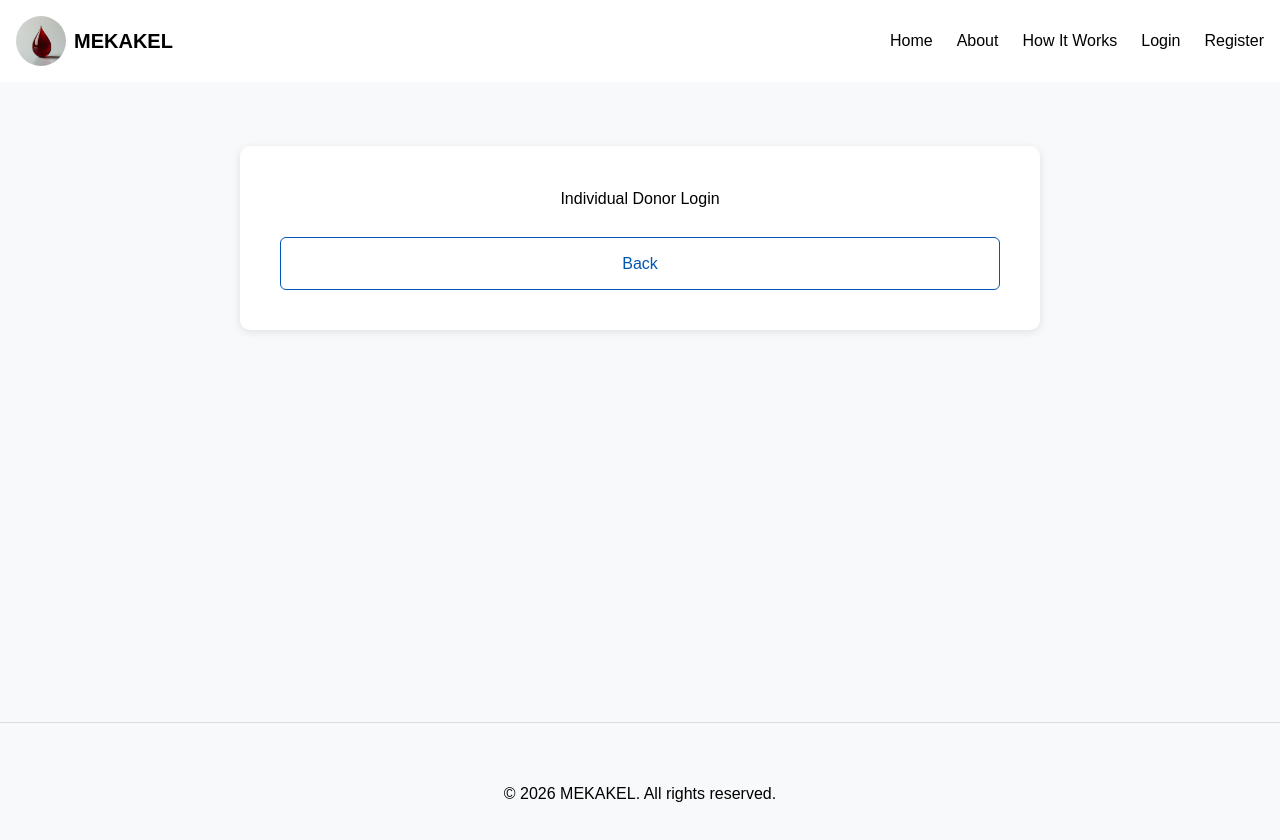
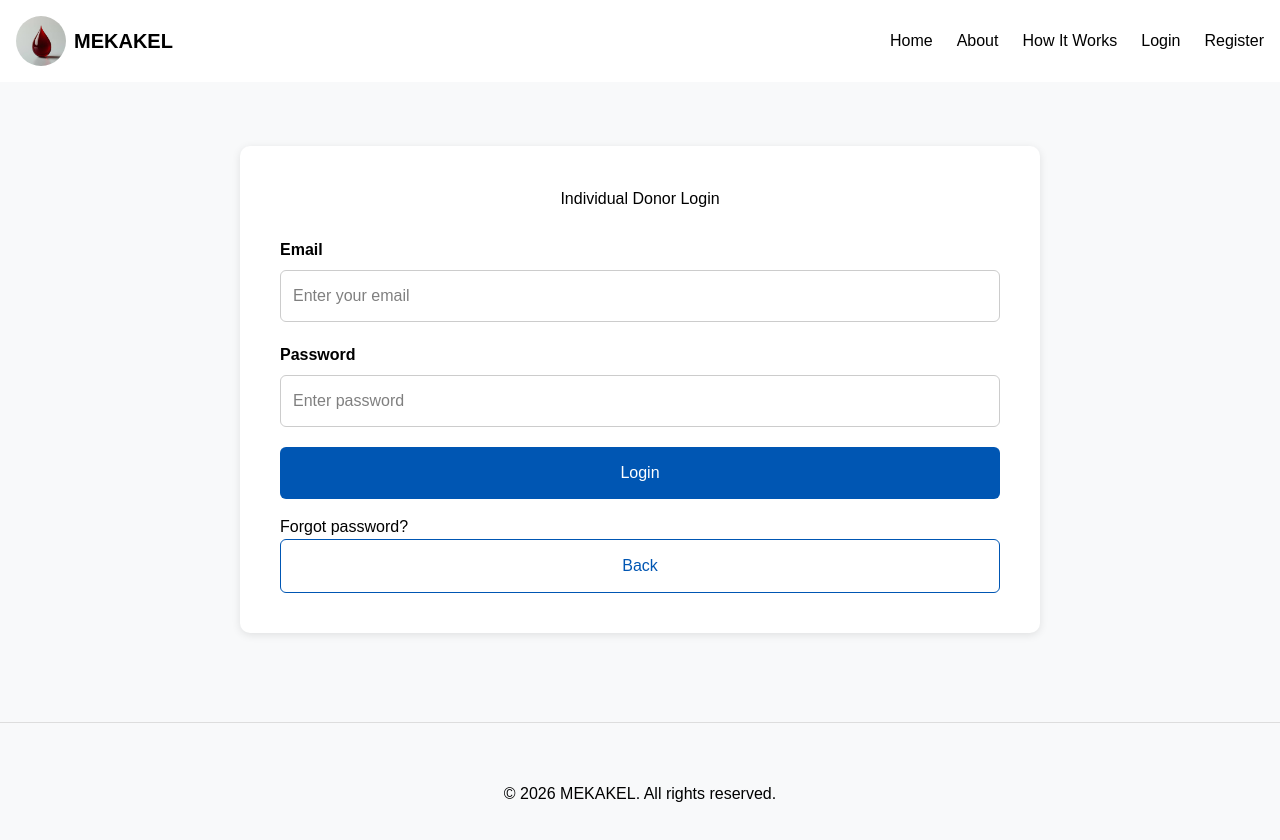
Before and after one commit to helena0904/mekakel, a React (Vite) app in the folder frontend/: page /login in a window 1280 px wide. Both pictures are taken after a click on the button "Individual Donor". Shown: the top 840 px of the page. Built offline with nearby package versions, Linux system fonts and the light colour scheme.

Commit message:
adding individual donor login page and forgate password page

```diff
--- a/frontend/src/pages/login.tsx
+++ b/frontend/src/pages/login.tsx
@@ -2,8 +2,9 @@ import { useState } from 'react'
 
 function Login() {
   const [loginType, setLoginType] = useState('')
-  const [institutionalEmail, setInstitutionalEmail] = useState('')
+  const [email, setEmail] = useState('')
   const [password, setPassword] = useState('')
+  const [forgotPassword, setForgotPassword] = useState(false)
 
   return (
     <div className="login-page">
@@ -39,40 +40,24 @@ function Login() {
           </>
         )}
 
-        {loginType === 'individual' && (
+        {loginType === 'individual' && !forgotPassword && (
           <div>
+           {/* Individual Donor Login Form */}
+
 
             <h2>Individual Donor Login</h2>
-
-            <button
-              className="back-button"
-              onClick={() => setLoginType('')}
-            >
-              Back
-            </button>
-
-          </div>
-        )}
-
-        {loginType === 'hospital' && (
-          <div>
-
-            {/*hospital login form*/}
-
-
-            <h2>Hospital / Clinic Login</h2>
 
             <form>
 
               <div className="login-form-group">
 
-                <label>Institutional Email</label>
+                <label>Email</label>
 
                 <input
                   type="email"
-                  value={institutionalEmail}
-                  onChange={(e) => setInstitutionalEmail(e.target.value)}
-                  placeholder="Enter institutional email"
+                  value={email}
+                  onChange={(e) => setEmail(e.target.value)}
+                  placeholder="Enter your email"
                 />
 
               </div>
@@ -100,6 +85,13 @@ function Login() {
             </form>
 
             <button
+              className="forgot-password"
+              onClick={() => setForgotPassword(true)}
+            >
+              Forgot password?
+            </button>
+
+            <button
               className="back-button"
               onClick={() => setLoginType('')}
             >
@@ -109,8 +101,109 @@ function Login() {
           </div>
         )}
 
+        {loginType === 'hospital' && !forgotPassword && (
+          <div>
+                        {/* Hospital / Clinic Login Form */}
+
+            <h2>Hospital / Clinic Login</h2>
+
+            <form>
+
+              <div className="login-form-group">
+
+                <label>Email</label>
+
+                <input
+                  type="email"
+                  value={email}
+                  onChange={(e) => setEmail(e.target.value)}
+                  placeholder="Enter your email"
+                />
+
+              </div>
+
+              <div className="login-form-group">
+
+                <label>Password</label>
+
+                <input
+                  type="password"
+                  value={password}
+                  onChange={(e) => setPassword(e.target.value)}
+                  placeholder="Enter password"
+                />
+
+              </div>
+
+              <button
+                type="submit"
+                className="login-button"
+              >
+                Login
+              </button>
+
+            </form>
+            <button
+              className="forgot-password"
+              onClick={() => setForgotPassword(true)}
+            >
+              Forgot password?
+            </button>
+
+            <button
+              className="back-button"
+              onClick={() => setLoginType('')}
+            >
+              Back
+            </button>
+
+          </div>
+        )}
+
+        {forgotPassword && (
+          <div>
+
+            <h2>Recover Password</h2>
+
+            <p className="login-introduction">
+              Enter your email address and we will send you a verification code to recover your account.
+            </p>
+
+            <form>
+
+              <div className="login-form-group">
+
+                <label>Email</label>
+
+                <input
+                  type="email"
+                  value={email}
+                  onChange={(e) => setEmail(e.target.value)}
+                  placeholder="Enter your email"
+                />
+
+              </div>
+
+              <button
+                type="submit"
+                className="login-button"
+              >
+                Send Verification Code
+              </button>
+
+            </form>
+
+            <button
+              className="back-button"
+              onClick={() => setForgotPassword(false)}
+            >
+              Back to Login
+            </button>
+
+          </div>
+        )}
+
       </div>
-
     </div>
   )
 }
```
